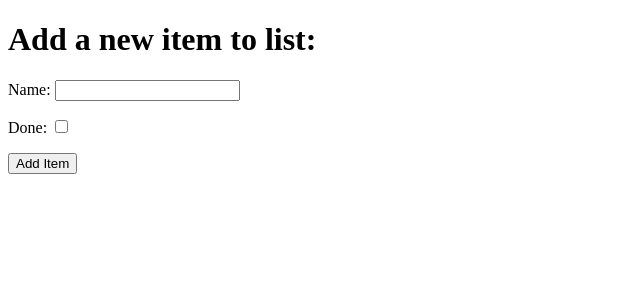
After one commit to lukemunsch/django-project, a Django app: page /add in a window 1280 px wide. The commit adds this page. Shown: the top 300 px of the page, without its empty margins (0-640 px from the left). Run offline with Django 3.2, Linux system fonts and the light colour scheme.

Commit message:
add context for new add item page

```diff
--- a/django_todo/urls.py
+++ b/django_todo/urls.py
@@ -15,9 +15,10 @@ Including another URLconf
 """
 from django.contrib import admin
 from django.urls import path
-from todo.views import get_todo_list
+from todo.views import get_todo_list, add_item
 
 urlpatterns = [
     path('admin/', admin.site.urls),
-    path('', get_todo_list, name='get_todo_list')
+    path('', get_todo_list, name='get_todo_list'),
+    path('add', add_item, name='add')
 ]
--- a/todo/models.py
+++ b/todo/models.py
@@ -1,10 +1,14 @@
 from django.db import models
 
+
 # Create your models here.
-
 class Item(models.Model):
+    """
+    Creates the model class for the item table
+    """
     name = models.CharField(max_length=50, null=False, blank=False)
     done = models.BooleanField(null=False, blank=False, default=False)
 
     def __str__(self):
+        """Change the default value item object to item name specific"""
         return self.name
--- /dev/null
+++ b/todo/templates/todo/add_item.html
@@ -0,0 +1,35 @@
+<!DOCTYPE html>
+<html lang="en">
+
+<head>
+    <meta charset="UTF-8">
+    <meta http-equiv="X-UA-Compatible" content="IE=edge">
+    <meta name="viewport" content="width=device-width, initial-scale=1.0">
+    <title>Document</title>
+</head>
+
+<body>
+    <h1>Add a new item to list:</h1>
+
+    <form>
+        <div>
+            <p>
+                <label for="id_name">Name: </label>
+                <input type="text" id="id_name" name="item_name">
+            </p>
+        </div>
+        <div>
+            <p>
+                <label for="id_done">Done: </label>
+                <input type="checkbox" id="id_done" name="done">
+            </p>
+        </div>
+        <div>
+            <p>
+                <button type="submit">Add Item</button>
+            </p>
+        </div>
+    </form>
+</body>
+
+</html>
--- a/todo/views.py
+++ b/todo/views.py
@@ -1,5 +1,18 @@
+"""this page is to create renders of our web pages"""
 from django.shortcuts import render
+from .models import Item
+
 
 # Create your views here.
 def get_todo_list(request):
-    return render(request, 'todo/todo_list.html')
+    """processing our todo list render for viewing a webpage"""
+    items = Item.objects.all()
+    context = {
+        'items': items
+    }
+    return render(request, 'todo/todo_list.html', context)
+
+
+def add_item(request):
+    """processing our add item to render a view"""
+    return render(request, 'todo/add_item.html')
```
Also changed, not shown: todo/templates/todo/todo_list.html (+17 -0 lines), db.sqlite3.
